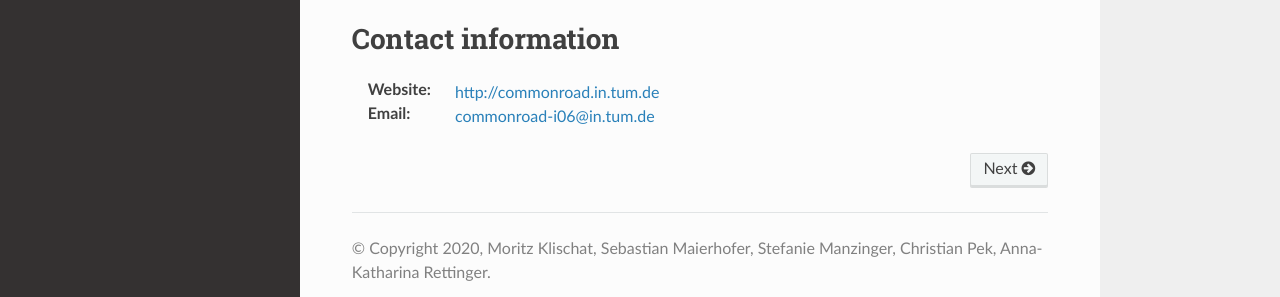
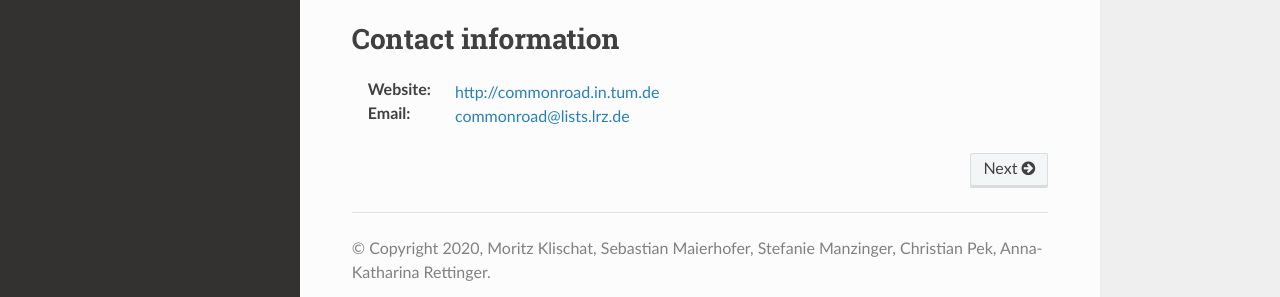
Before and after one commit to CommonRoad/commonroad-io, a Sphinx documentation site: the page built from commonroad/doc/source/index.rst, in a window 1280 px wide and 900 px high, scrolled down 1834 px. Shown: the part 558-855 px from the top of the window. Built offline with Sphinx 7.4.7 and the Read the Docs theme 2.0.0, drawn with Linux system fonts in a browser that asks for light colours.

Commit message:
update CommonRoad mail address

```diff
--- a/commonroad/doc/source/index.rst
+++ b/commonroad/doc/source/index.rst
@@ -96,4 +96,4 @@ Contact information
 ===================
 
 :Website: `http://commonroad.in.tum.de <https://commonroad.in.tum.de/>`_
-:Email: `commonroad-i06@in.tum.de <commonroad-i06@in.tum.de>`_
+:Email: `commonroad@lists.lrz.de <commonroad@lists.lrz.de>`_
```
